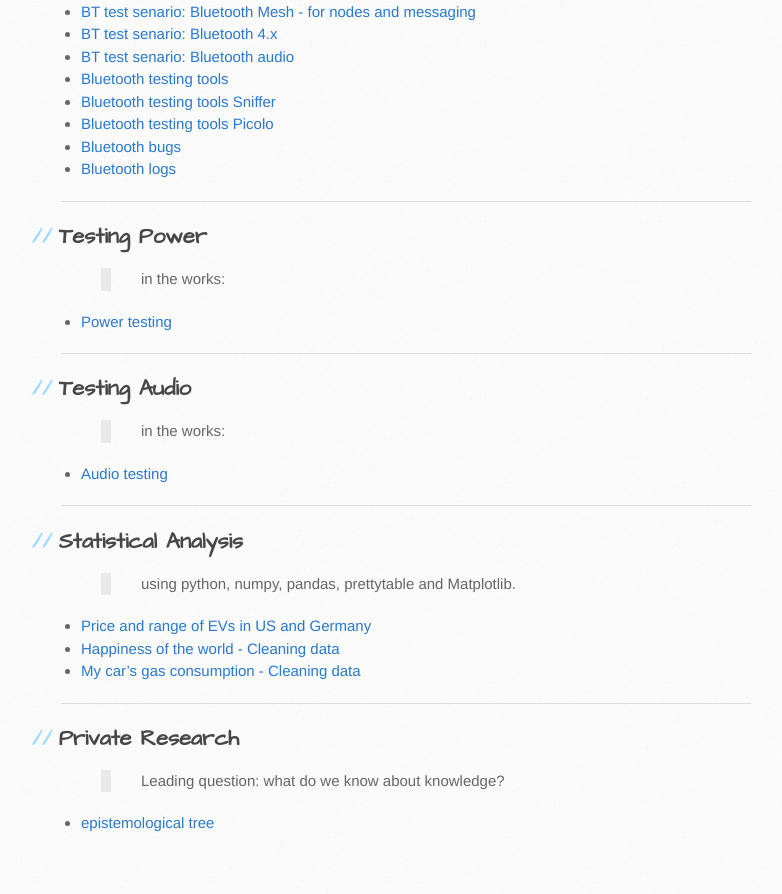
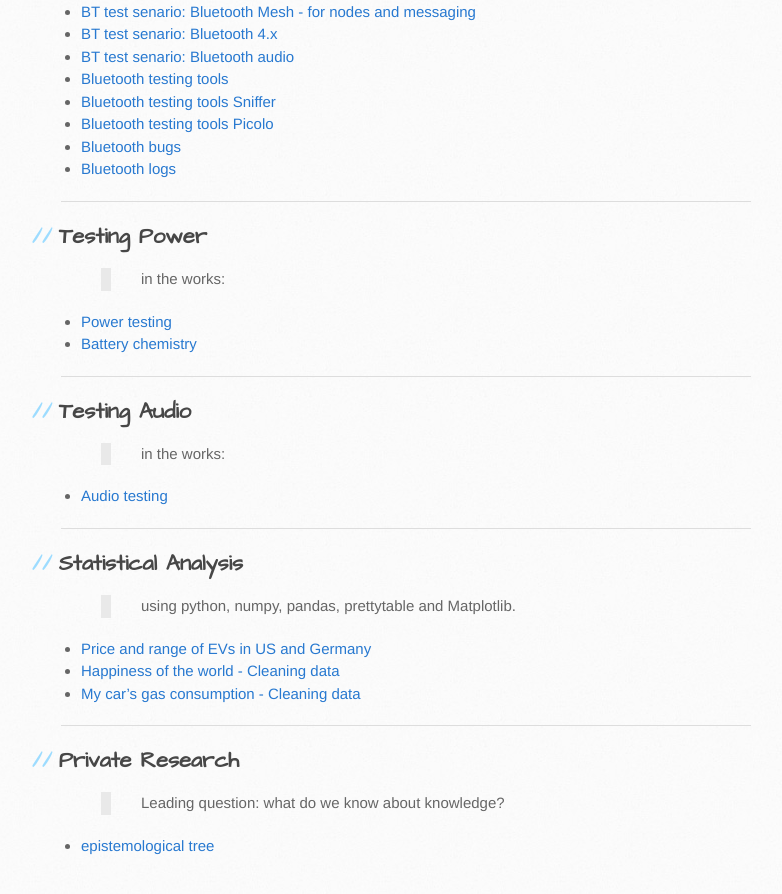
Before and after one commit to trumpfheller/trumpfheller.github.io, a Jekyll site: the page built from index.md, in a window 1280 px wide and 900 px high, scrolled down 806 px. Shown: the top 894 px of the window, without its empty margins (99-881 px from the left). Built offline with Jekyll 4.4.1, drawn with Linux system fonts in a browser that asks for light colours.

Commit message:
Update index.md

```diff
--- a/index.md
+++ b/index.md
@@ -44,6 +44,7 @@
 >  in the works:
 
 - [Power testing](./testing/pwr.html)
+- [Battery chemistry](./testing/pwr.html)
 
 ---
 
```
